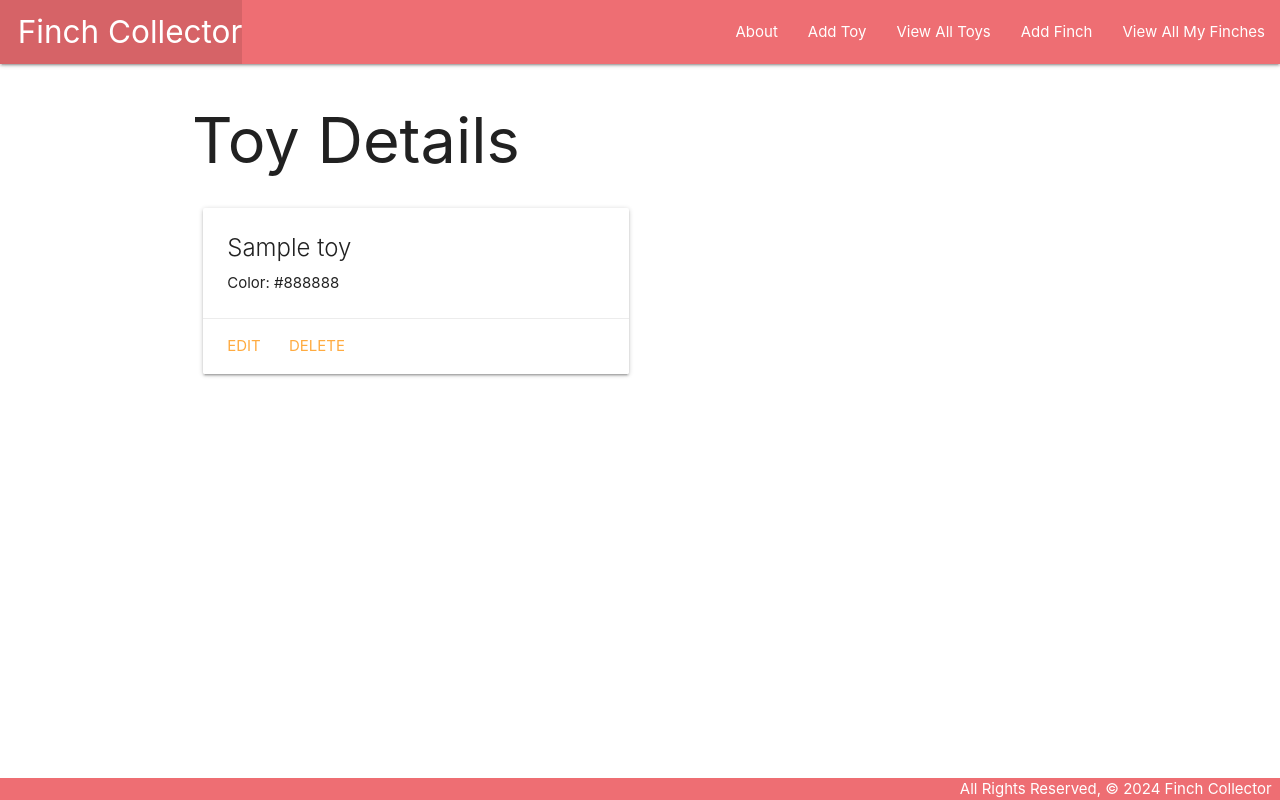
After one commit to MayaNikfar/finchcollector, a Django app: page /toys/1/ in a window 1280 px wide. The commit adds this page. Run offline with Django 5.2, Linux system fonts and the light colour scheme; tables that the repository leaves empty hold one stand-in row (values such as "Sample post").

Commit message:
commit Finch collector Lab 5(Final)

```diff
--- a/main_app/admin.py
+++ b/main_app/admin.py
@@ -1,7 +1,7 @@
 from django.contrib import admin
-from .models import Finch, Feeding
-
+from .models import Finch, Feeding, Toy
 # Register your models here.
 
 admin.site.register(Finch)
 admin.site.register(Feeding)
+admin.site.register(Toy)
--- a/main_app/models.py
+++ b/main_app/models.py
@@ -1,5 +1,6 @@
 from django.db import models
 from django.urls import reverse
+from datetime import date
 
 MEALS = (
   ('B', 'Breakfast'),
@@ -7,17 +8,30 @@ MEALS = (
   ('D', 'Dinner')
 )
 
+# Create your models here.
+class Toy(models.Model):
+  name = models.CharField(max_length=256)
+  color = models.CharField(max_length=20)
+
+  def get_absolute_url(self):
+    return reverse('toys_detail', kwargs={'pk': self.id})
+
+  def __str__(self):
+    return self.name
+
 class Finch(models.Model):
   name = models.CharField(max_length=256)
   breed = models.CharField(max_length=256)
   description = models.TextField(max_length=256)
-
+  toys = models.ManyToManyField(Toy)
   def get_absolute_url(self):
     return reverse('detail', kwargs={'finch_id': self.id})
 
   def __str__(self):
     return f'{self.name} ({self.id})'
 
+def fed_for_today(self):
+    return self.feeding_set.filter(date=date.today()).count() >= len(MEALS)
 
 class Feeding(models.Model):
   date = models.DateField('Feeding Date')
--- a/main_app/templates/base.html
+++ b/main_app/templates/base.html
@@ -20,6 +20,8 @@
                 </ul>
                 <ul class="right">
                   <li><a href="{% url 'about' %}">About</a></li>
+                  <li><a href="{% url 'toys_create' %}">Add Toy</a></li>
+                  <li><a href="{% url 'toys_index' %}">View All Toys</a></li>
                   <li><a href="{% url 'finches_create' %}">Add Finch</a></li>
                   <li><a href="{% url 'index' %}">View All My Finches</a></li>
                 </ul>
@@ -31,7 +33,7 @@
         {% endblock %}
     </main>
   	<footer class="page-footer">
-       <div class="right">All Rights Reserved, &copy; 2022 Finch Collector &nbsp;</div>
+       <div class="right">All Rights Reserved, &copy; 2024 Finch Collector &nbsp;</div>
     </footer>
 </body>
 </html>
--- /dev/null
+++ b/main_app/templates/main_app/toy_detail.html
@@ -0,0 +1,20 @@
+{% extends 'base.html' %}
+{% block content %}
+
+<h1>Toy Details</h1>
+
+<div class="row">
+  <div class="col s6 col-offset-3">
+    <div class="card">
+      <div class="card-content">
+        <span class="card-title">{{ toy.name }}</span>
+        <p>Color: {{ toy.color }}</p>
+      </div>
+      <div class="card-action">
+        <a href="{% url 'toys_update' toy.id %}">Edit</a>
+        <a href="{% url 'toys_delete' toy.id %}">Delete</a>
+      </div>
+    </div>
+  </div>
+</div>
+{% endblock %}
--- a/main_app/urls.py
+++ b/main_app/urls.py
@@ -10,4 +10,11 @@ urlpatterns = [
     path('finches/create/', views.FinchCreate.as_view(), name='finches_create'),
     path('finches/<int:pk>/update/', views.FinchUpdate.as_view(), name='finches_update'),
     path('finches/<int:pk>/delete/', views.FinchDelete.as_view(), name='finches_delete'),
-]
+    path('finches/<int:finch_id>/add_toy/<int:toy_id>/', views.add_toy, name='add_toy'),
+    path('finches/<int:finch_id>/remove_toy/<int:toy_id>/', views.remove_toy, name='remove_toy'),
+    path('toys/', views.ToyList.as_view(), name='toys_index'),
+    path('toys/<int:pk>/', views.ToyDetail.as_view(), name='toys_detail'),
+    path('toys/create/', views.ToyCreate.as_view(), name='toys_create'),
+    path('toys/<int:pk>/update/', views.ToyUpdate.as_view(), name='toys_update'),
+    path('toys/<int:pk>/delete/', views.ToyDelete.as_view(), name='toys_delete'),
+    ]
--- a/main_app/views.py
+++ b/main_app/views.py
@@ -1,7 +1,7 @@
 from django.shortcuts import render,redirect
 from django.views.generic.edit import CreateView, UpdateView, DeleteView
 from django.views.generic import ListView, DetailView
-from .models import Finch
+from .models import Finch, Toy
 from .forms import FeedingForm
 # Create your views here.
 
@@ -19,10 +19,12 @@ def finches_index(request):
 
 def finches_detail(request, finch_id):
   finch = Finch.objects.get(id=finch_id)
+  id_list = finch.toys.all().values_list('id')
+  toys_finch_doesnt_have = Toy.objects.exclude(id__in=id_list)
   feeding_form = FeedingForm()
   return render(request, 'finches/detail.html', {
-    'finch': finch,
-    'feeding_form':feeding_form
+    'finch': finch, 'feeding_form':feeding_form,
+    'toys': toys_finch_doesnt_have
   })
 
 class FinchCreate(CreateView):
@@ -44,3 +46,29 @@ def add_feeding(request, finch_id):
     new_feeding.finch_id = finch_id
     new_feeding.save()
   return redirect('detail', finch_id=finch_id)
+
+class ToyList(ListView):
+  model = Toy
+
+class ToyDetail(DetailView):
+  model = Toy
+
+class ToyCreate(CreateView):
+  model = Toy
+  fields = '__all__'
+
+class ToyUpdate(UpdateView):
+  model = Toy
+  fields = ['name', 'color']
+
+class ToyDelete(DeleteView):
+  model = Toy
+  success_url = '/toys'
+
+def add_toy(request, finch_id, toy_id):
+  Finch.objects.get(id=finch_id).toys.add(toy_id)
+  return redirect('detail', finch_id=finch_id)
+
+def remove_toy(request, finch_id, toy_id):
+  Finch.objects.get(id=finch_id).toys.remove_toy(toy_id)
+  return redirect('detail', finch_id=finch_id)
```
Also changed, not shown: main_app/templates/finches/detail.html (+66 -16 lines), main_app/templates/main_app/finch_confirm_delete.html (added, +13 -0 lines), main_app/templates/main_app/toy-confirm_delete.html (added, +13 -0 lines), main_app/templates/main_app/toy_form.html (added, +19 -0 lines), main_app/templates/main_app/toy_list.html (added, +17 -0 lines), main_app/migrations/0002_toy_finch_toys.py (added).
